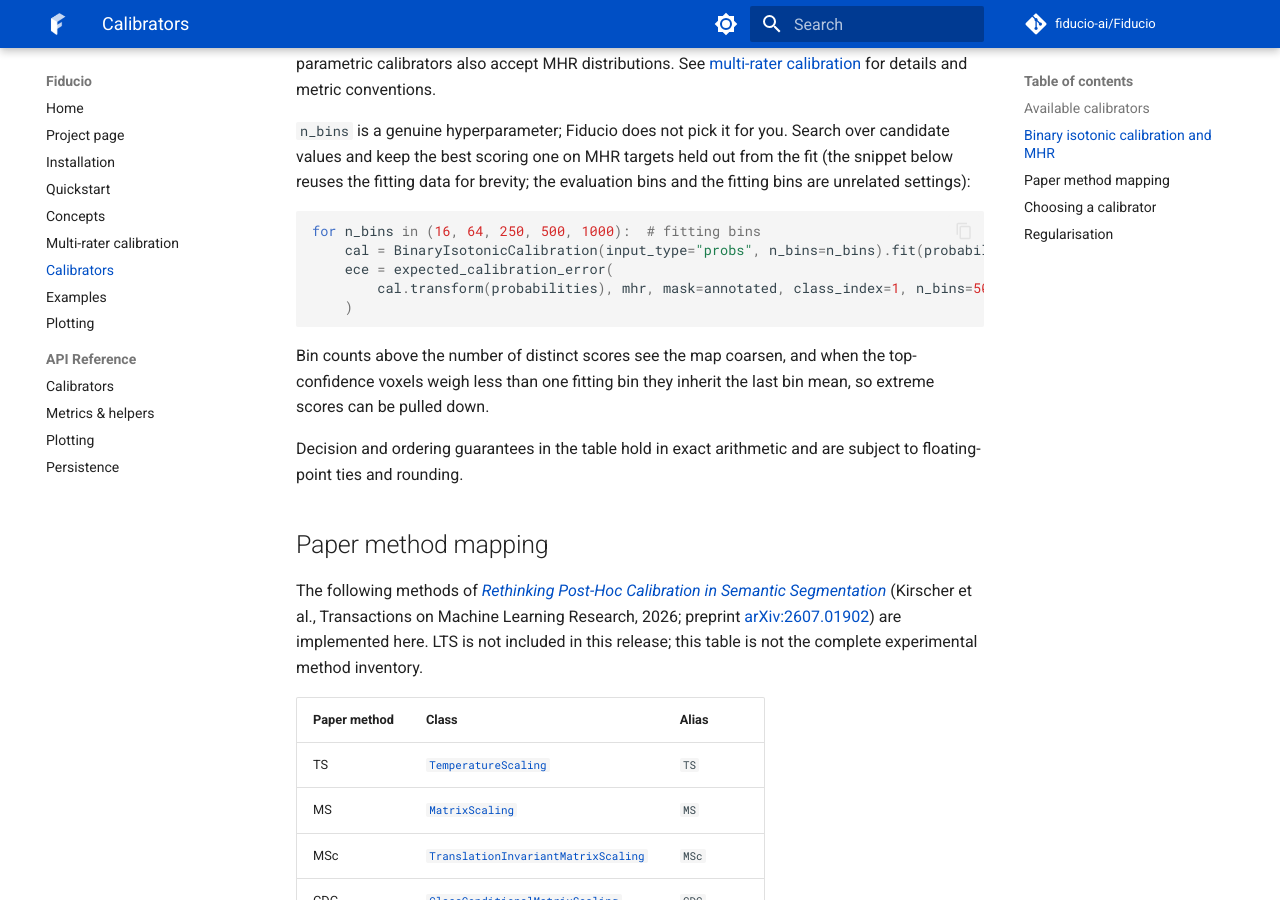
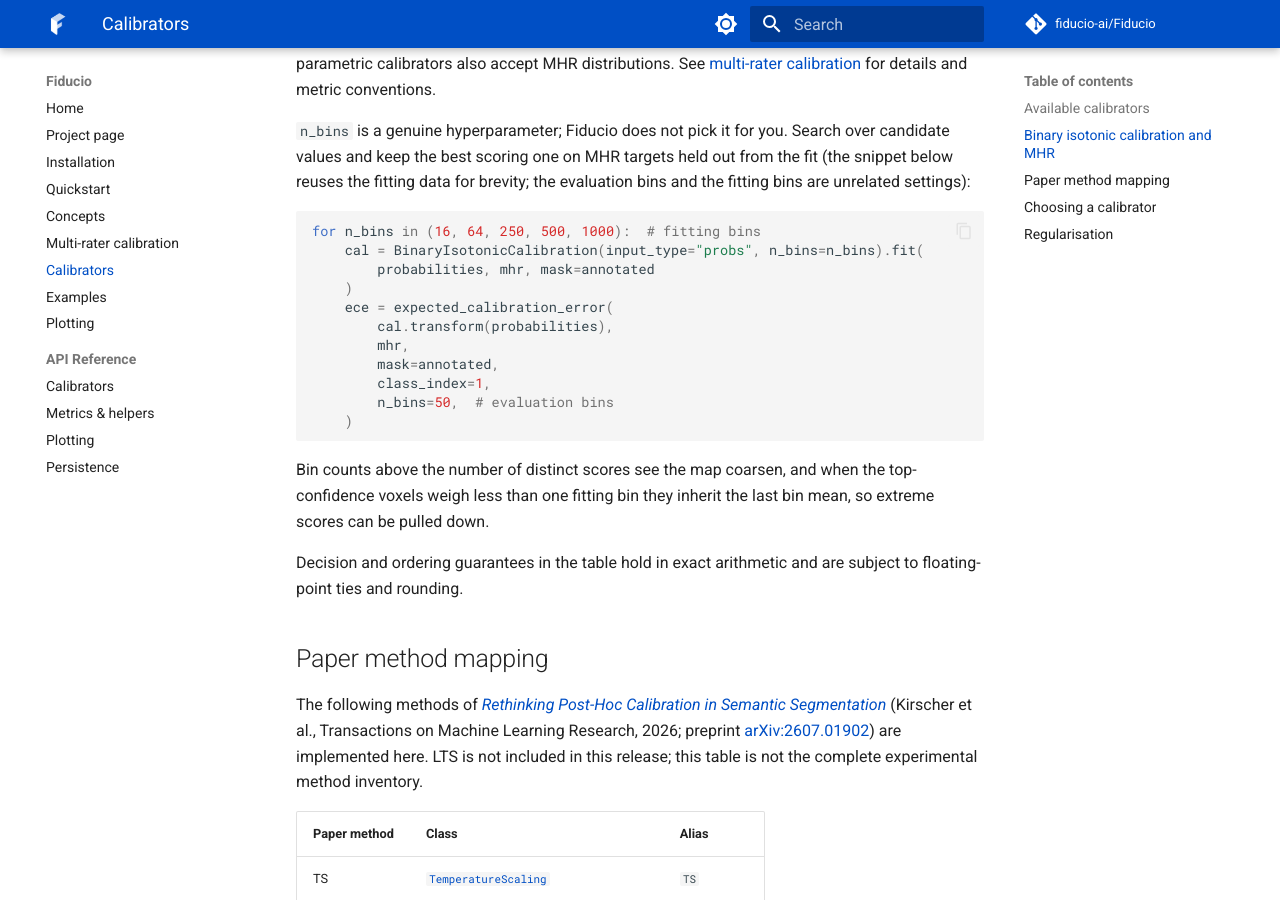
Before and after one commit to fiducio-ai/Fiducio, an MkDocs documentation site: the page built from docs/calibrators.md, in a window 1280 px wide and 900 px high, scrolled down 1444 px. Built offline with MkDocs 1.6.1 and Material for MkDocs 9.7.7, drawn with Linux system fonts in a browser that asks for light colours; comment, search, counter and statistics services are not loaded.

Commit message:
Apply ruff formatting to MHR additions

````diff
--- a/docs/calibrators.md
+++ b/docs/calibrators.md
@@ -50,9 +50,15 @@ evaluation bins and the fitting bins are unrelated settings):
 
 ```python
 for n_bins in (16, 64, 250, 500, 1000):  # fitting bins
-    cal = BinaryIsotonicCalibration(input_type="probs", n_bins=n_bins).fit(probabilities, mhr, mask=annotated)
+    cal = BinaryIsotonicCalibration(input_type="probs", n_bins=n_bins).fit(
+        probabilities, mhr, mask=annotated
+    )
     ece = expected_calibration_error(
-        cal.transform(probabilities), mhr, mask=annotated, class_index=1, n_bins=50  # evaluation bins
+        cal.transform(probabilities),
+        mhr,
+        mask=annotated,
+        class_index=1,
+        n_bins=50,  # evaluation bins
     )
 ```
 
````
Also changed, not shown: 2 other files.
